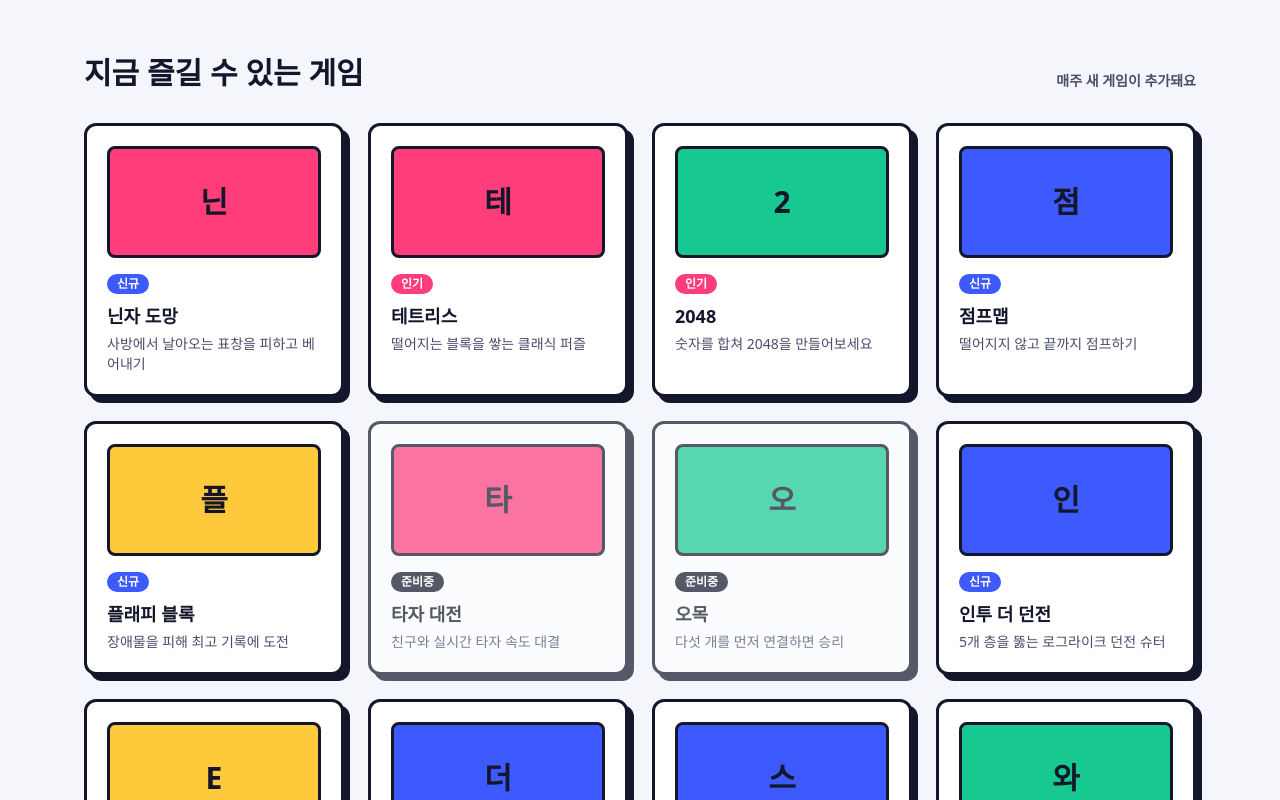
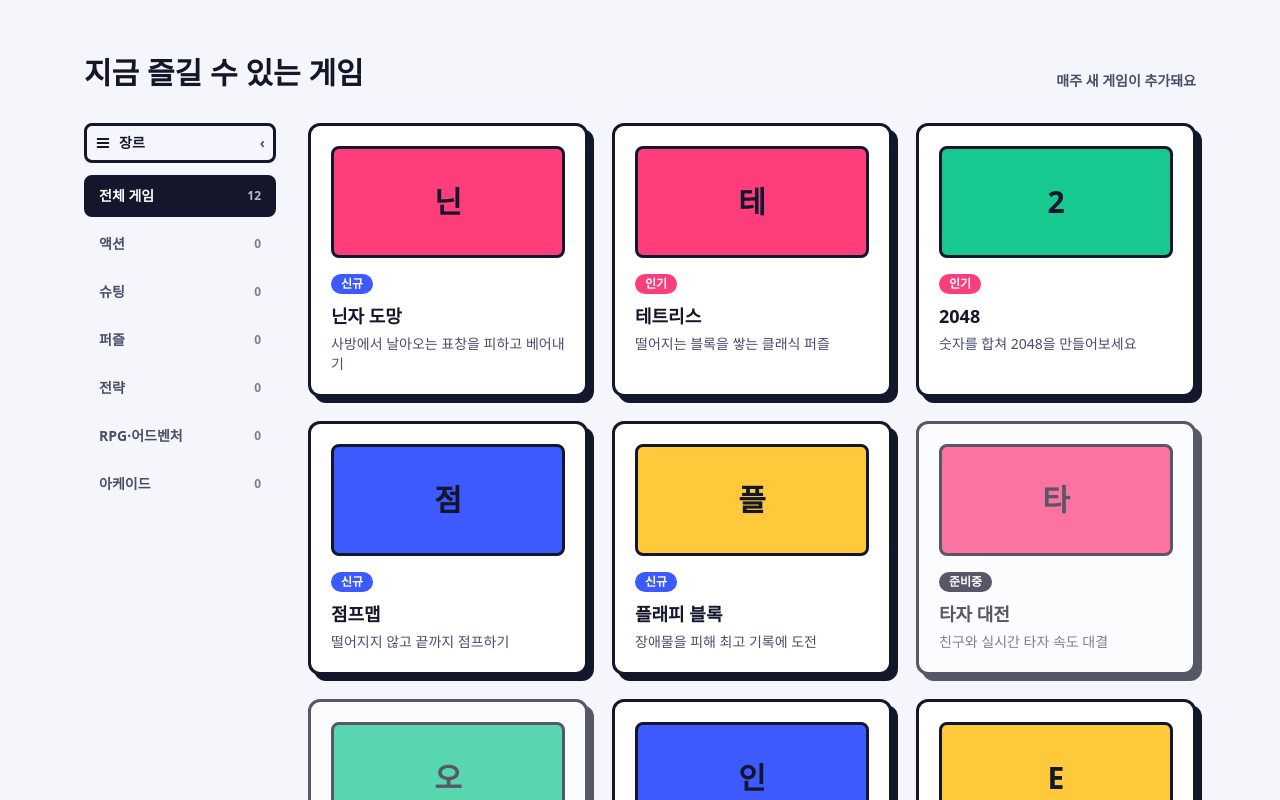
Before and after one commit to CloudMirror97/MiniGames, a Next.js app: page / in a window 1280 px wide. Shown: the part 640-1440 px from the top of the page. Built offline with nearby package versions, Linux system fonts and the light colour scheme.

Commit message:
Update GameGrid.tsx

```diff
--- a/src/components/GameGrid.tsx
+++ b/src/components/GameGrid.tsx
@@ -1,20 +1,92 @@
+"use client";
+
+import { useEffect, useState } from "react";
+import { useSearchParams } from "next/navigation";
 import { games } from "@/data/games";
+import { ALL_GENRES, GENRES, genreLabel, normalizeGenre } from "@/data/genres";
 import GameCard from "./GameCard";
+import GenreNav from "./GenreNav";
+
+// 장르별 게임 수는 목록이 바뀌지 않는 한 항상 같으므로 한 번만 계산한다.
+const counts: Record<string, number> = { [ALL_GENRES]: games.length };
+for (const genre of GENRES) {
+  counts[genre.id] = games.filter((game) => game.genre === genre.id).length;
+}
+
+const NAV_STORAGE_KEY = "playbox:genreNavOpen";
 
 export default function GameGrid() {
+  const params = useSearchParams();
+  // 주소창에 이상한 값이 들어와도 전체 보기로 떨어지게 한다.
+  const active = normalizeGenre(params.get("genre"));
+  const visible =
+    active === ALL_GENRES
+      ? games
+      : games.filter((game) => game.genre === active);
+
+  // 서버에서 그릴 때와 첫 렌더가 어긋나면 안 되므로 항상 열린 상태로 시작하고,
+  // 브라우저에 올라온 뒤에 저장된 값을 반영한다.
+  const [navOpen, setNavOpen] = useState(true);
+
+  useEffect(() => {
+    try {
+      if (localStorage.getItem(NAV_STORAGE_KEY) === "closed") setNavOpen(false);
+    } catch {
+      // 저장소를 못 쓰는 환경이면 그냥 기본값(열림)으로 둔다.
+    }
+  }, []);
+
+  const toggleNav = () => {
+    setNavOpen((prev) => {
+      const next = !prev;
+      try {
+        localStorage.setItem(NAV_STORAGE_KEY, next ? "open" : "closed");
+      } catch {
+        // 저장 실패해도 동작에는 지장이 없다.
+      }
+      return next;
+    });
+  };
+
   return (
     <section id="games" className="mx-auto max-w-6xl px-5 py-14 md:py-20">
-      <div className="mb-8 flex items-end justify-between">
-        <h2 className="text-2xl font-black md:text-3xl">지금 즐길 수 있는 게임</h2>
-        <span className="hidden text-sm font-bold text-ink-soft md:block">
-          매주 새 게임이 추가돼요
+      <div className="mb-8 flex items-end justify-between gap-4">
+        <h2 className="text-2xl font-black md:text-3xl">
+          {active === ALL_GENRES ? "지금 즐길 수 있는 게임" : genreLabel(active)}
+        </h2>
+        <span className="hidden shrink-0 text-sm font-bold text-ink-soft md:block">
+          {active === ALL_GENRES
+            ? "매주 새 게임이 추가돼요"
+            : `${visible.length}개의 게임`}
         </span>
       </div>
 
-      <div className="grid grid-cols-2 gap-4 md:grid-cols-3 md:gap-6 lg:grid-cols-4">
-        {games.map((game) => (
-          <GameCard key={game.slug} game={game} />
-        ))}
+      <div className="flex flex-col gap-6 md:flex-row md:gap-8">
+        <GenreNav
+          active={active}
+          counts={counts}
+          open={navOpen}
+          onToggle={toggleNav}
+        />
+
+        <div className="min-w-0 flex-1">
+          {visible.length > 0 ? (
+            <div
+              className={[
+                "grid grid-cols-2 gap-4 md:gap-6",
+                navOpen ? "lg:grid-cols-3" : "lg:grid-cols-4",
+              ].join(" ")}
+            >
+              {visible.map((game) => (
+                <GameCard key={game.slug} game={game} />
+              ))}
+            </div>
+          ) : (
+            <p className="py-10 text-center text-ink-soft">
+              이 장르에는 아직 게임이 없어요.
+            </p>
+          )}
+        </div>
       </div>
     </section>
   );
```
